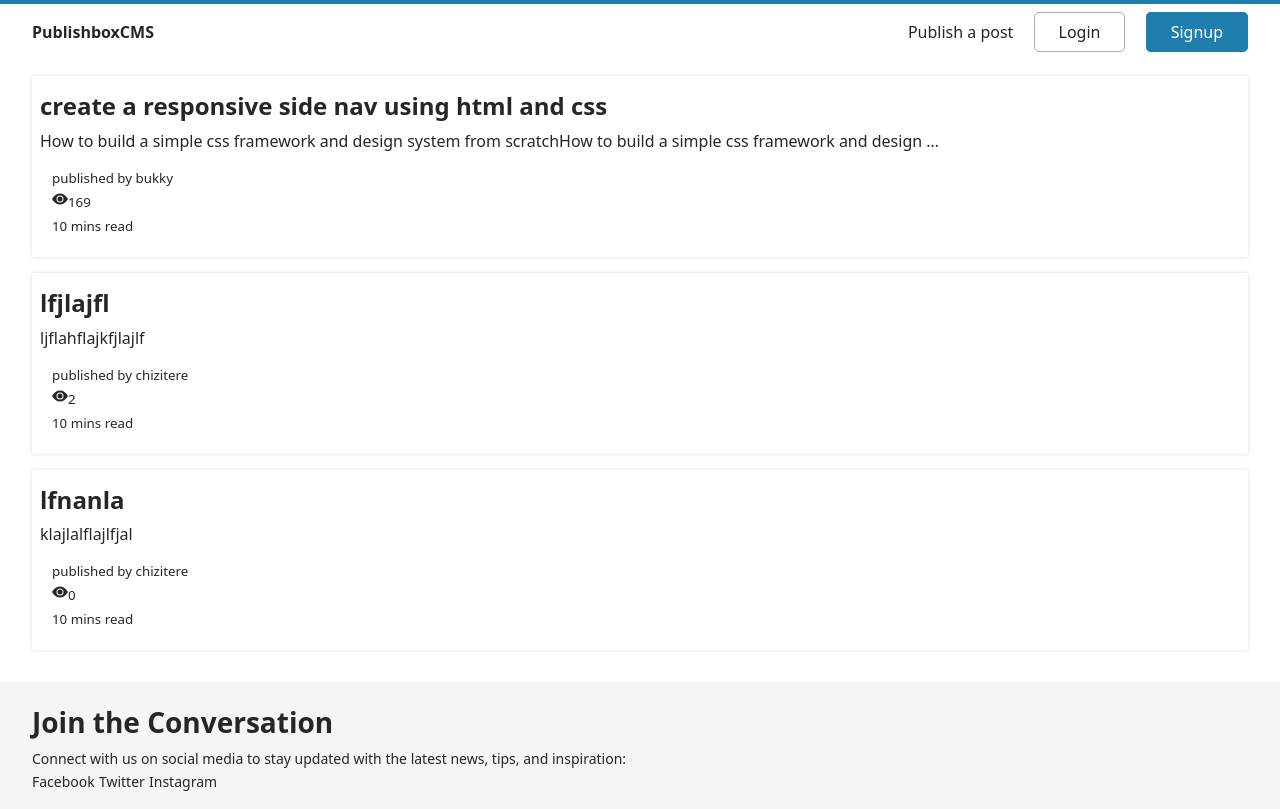
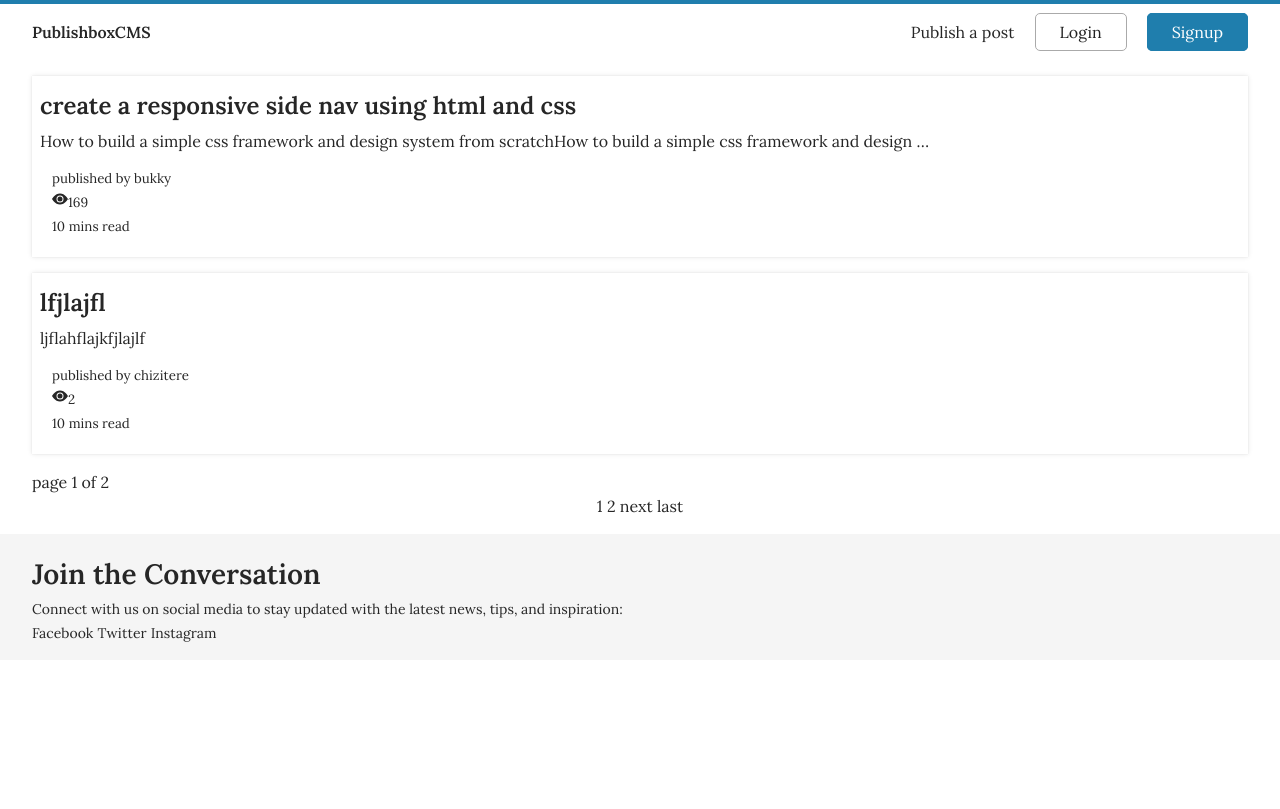
Before and after one commit to Chimereya/djangoCMS, a Django app: page /posts/ in a window 1280 px wide. After the commit the page ends 642 px from the top, so only its background shows below. Run offline with Django 5.2, Linux system fonts and the light colour scheme; data comes from the database, SQL or seed files in the repository; both versions use the stored data as it was after the commit; parts of the project's set-up code (start-up, migrations or seed data) failed here and were passed over; some libraries are stand-ins or nearby versions.

Commit message:
added requirements.txt file

```diff
--- a/main/templates/main/post_list.html
+++ b/main/templates/main/post_list.html
@@ -26,6 +26,30 @@
     </div>
     {% endfor %}
 
+    <div>
+        page {{ page_obj.number }} of {{ page_obj.paginator.num_pages}}
+    </div>
+    <ul class="text-center">
+        {% if page_obj.has_previous %}
+        <a class="button" href="?page=1">&laquo;first</a>
+       <a classs="button" href="?page={{ page_obj.previous_page_number }}">previous</a>
+         {% endif %}
+
+         {% for num in page_obj.paginator.page_range %}
+         {% if page_obj.number == num %}
+       <a href="?page={{forloop.counter}}" classs="button"><span>{{num}}</span></a
+       >
+       {% else %}
+       <a classs="button" href="?page={{forloop.counter}}"><span>{{num}}</span></a>
+       {% endif %}
+        {% endfor %}
+
+         {% if page_obj.has_next %}
+       <a classs="button" href="?page={{ page_obj.next_page_number }}">next</a>
+        <a classs="button" href="?page={{ page_obj.paginator.num_pages }}">last</a>
+         {% endif %}
+    </ul>
+
     </div><!--end card wrapper-->
 
 </div>
--- a/main/views.py
+++ b/main/views.py
@@ -36,11 +36,10 @@ class HomeView(TemplateView):
 class PostListView(ListView):
     model = Post
     template_name = 'main/post_list.html'
-
+    paginate_by = 2
 
     def get_queryset(self):
         return Post.objects.all()
-
 
 
 
@@ -170,7 +169,7 @@ def favourite_post(request, slug):
     # Redirect to the post detail page after toggling favorite status
     return redirect('blog:detail', slug=slug)
 
-
+@login_required
 def favourite_post_list(request):
     user = request.user
     favourite_posts = user.favourite.all()
--- a/static/css/base.css
+++ b/static/css/base.css
@@ -10,8 +10,8 @@ rgba(0, 0, 0, 0.1) 0px 0px 1px 0px;
 --text-color:#262626;
 
   /*fontfamily*/
-  /* --ff-1:'Lora', serif; */
-  --ff-1:system-ui;
+  --ff-1:'Lora', serif;
+
 
    /* font size */
 }
@@ -489,7 +489,7 @@ nav{
 
 .features {
   display:grid;
-  grid-template-columns: repeat(auto-fit, 400px);
+  grid-template-columns: repeat(auto-fit, 32%);
   gap:14px;
 }
 
@@ -517,6 +517,12 @@ footer {
 
 
 /* responsiveness */
+
+@media(max-width:860){
+  .features {
+    grid-template-columns: repeat(auto-fit, 50%);
+  }
+}
 
 @media(max-width:600px){
   h1{
--- a/templates/base.html
+++ b/templates/base.html
@@ -32,7 +32,7 @@ crossorigin="anonymous"
 <li><a href="{% url 'user:profile' request.user %}">Profile</a></li>
 
 <li><a href="{% url 'blog:favourite_post_list' %}">Bookmarks</a></li>
-<a href="{% url 'blog:user_post_list' request.user %}">Manage Posts</a>
+<li><a href="{% url 'blog:user_post_list' request.user %}">Manage Posts</a></li>
 
 <li><a href="{% url 'user:logout' %}">Logout</a></li>
    {% endif %}
```
Also changed, not shown: requirements.txt (added, +9 -0 lines), db.sqlite3.
